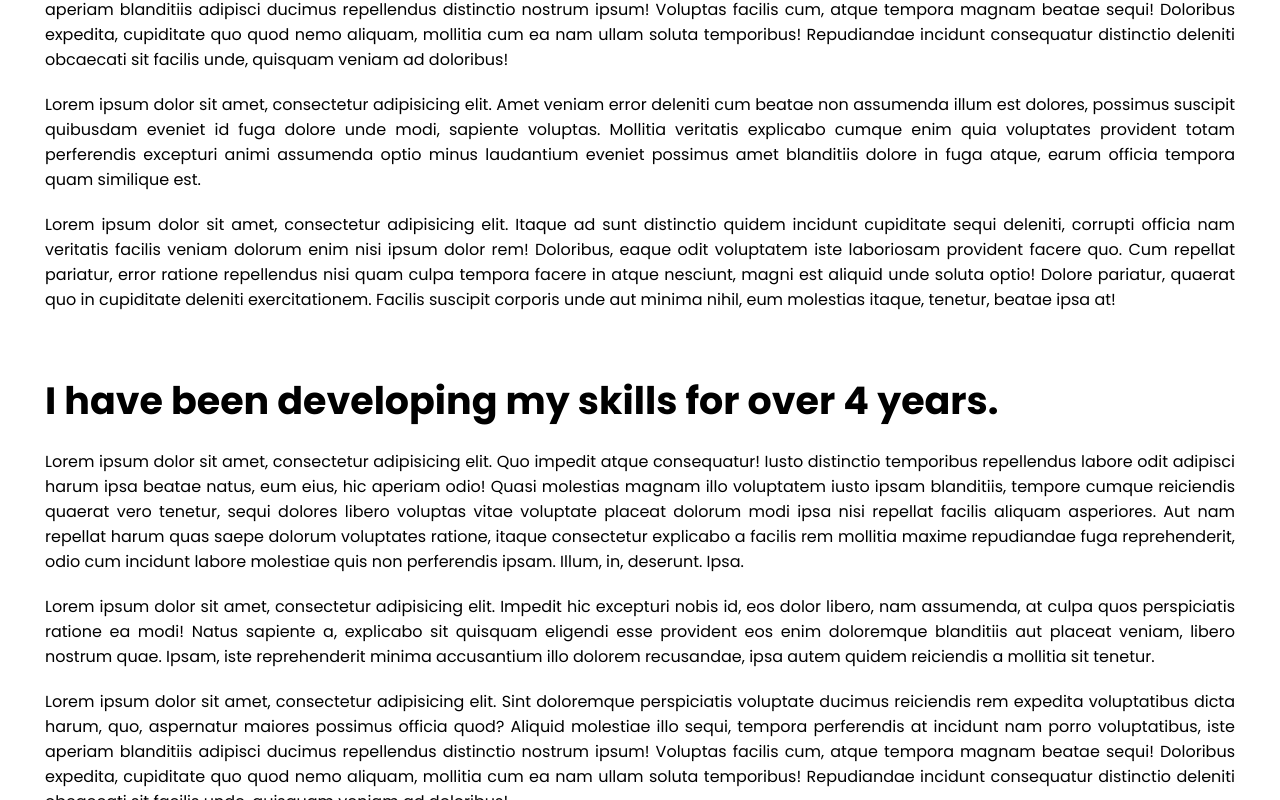
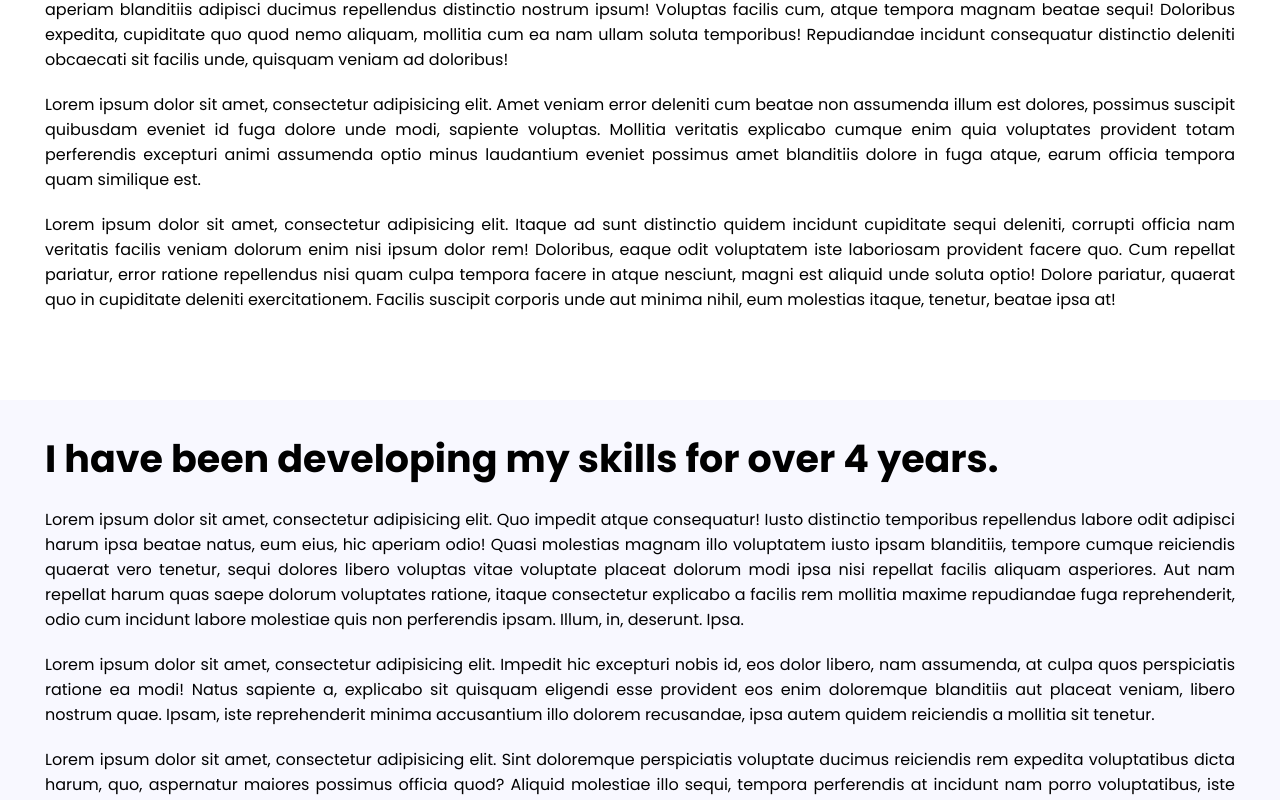
Before and after one commit to alexheywood/alexheywood.github.io, a plain HTML site: page index.html in a window 1280 px wide. Shown: the part 2000-2800 px from the top of the page. Drawn offline with nearby package versions, Linux system fonts and the light colour scheme.

Commit message:
Update style.css

```diff
--- a/style.css
+++ b/style.css
@@ -32,11 +32,29 @@
 }
 .projects-block {
 
-    background-color: gainsboro;
+    background-color: #F8F8FF;
     width: 100vw;
     height: 100vh;
 
 }
+
+.services-block {
+
+    background-color: #FFFFFF;
+    width: 100vw;
+    height: 100vh;
+
+}
+
+
+.contact-block {
+
+    background-color: #F8F8FF;
+    width: 100vw;
+    height: 100vh;
+
+}
+
 .auto-type {
     color: #1e90ff;
 }
```
